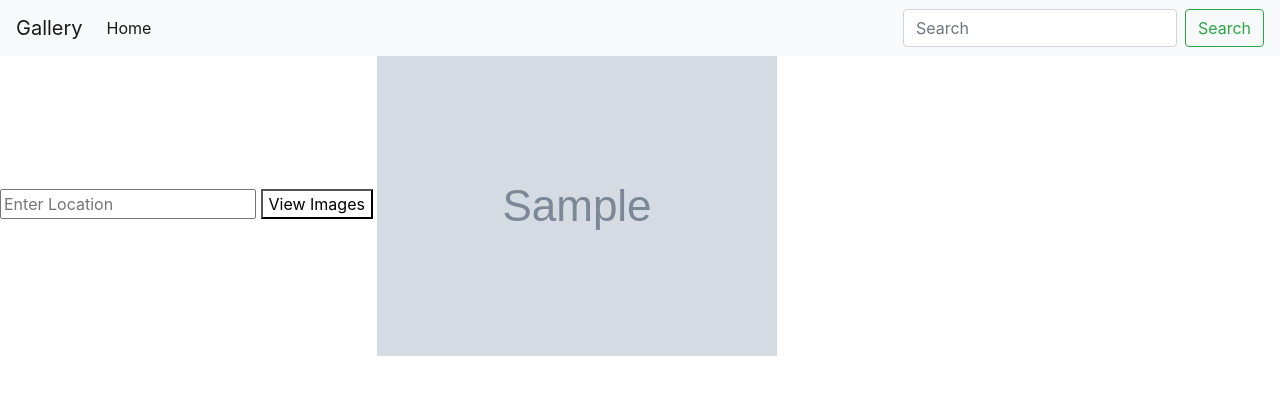
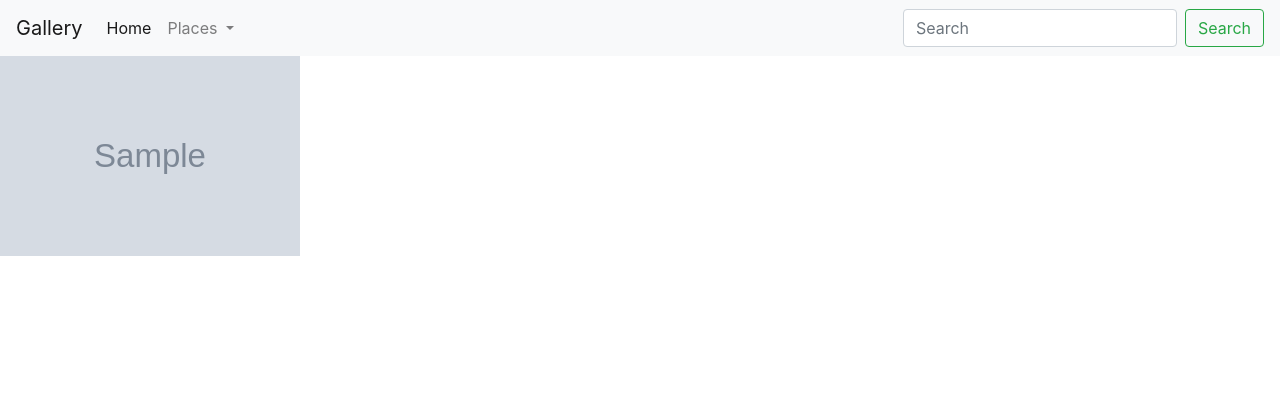
Before and after one commit to damunza/gallery-ip, a Django app: page /?location=1 in a window 1280 px wide. Shown: the top 395 px of the page. Run offline with Django 3.2, Linux system fonts and the light colour scheme; tables that the repository leaves empty hold one stand-in row (values such as "Sample post"); grey boxes marked "Sample" are stand-in pictures; some libraries are stand-ins or nearby versions.

Commit message:
was able to display images depending on the location from where they were taken

```diff
--- a/pics/models.py
+++ b/pics/models.py
@@ -45,7 +45,7 @@ class Image(models.Model):
         return image
 
     @classmethod
-    def view_image(cls,town):
-        image = cls.objects.filter(location = town)
+    def view_image(cls, town):
+        image = cls.objects.filter(location=town)
 
         return image
--- a/pics/templates/index.html
+++ b/pics/templates/index.html
@@ -3,15 +3,12 @@
 
 {% block content %}
 
-<input type="text" name="location" placeholder="Enter Location">
-<button type="submit" style="background-color:white;">View Images</button>
-
 {% for c in content %}
-  <img src="{{c.image.url}}" class="img-responsive" alt="Image" data-toggle="modal" data-target="#exampleModal">
+  <img src="{{c.image.url}}" style="height:200px; width: 300px;" class="img-responsive" alt="Image" data-toggle="modal" data-target="#exampleModal{{c.id}}">
 {% endfor %}
 
 {% for c in content %}
-<div class="modal fade" id="exampleModal" tabindex="-1" role="dialog" aria-labelledby="exampleModalLabel" aria-hidden="true">
+<div class="modal fade" id="exampleModal{{c.id}}" tabindex="-1" role="dialog" aria-labelledby="exampleModalLabel" aria-hidden="true">
   <div class="modal-dialog" role="document">
     <div class="modal-content">
       <div class="modal-header">
@@ -22,7 +19,7 @@
       </div>
       <div class="modal-body">
         <div class="card">
-          <img class="card-img-top" style="height:200px; width: 200px;" src="{{c.image.url}}" alt="Image">
+          <img class="card-img-top" style="height:200px; width: 300px;" src="{{c.image.url}}" alt="Image" data-toggle="modal" data-target="#exampleModal{{c.id}}">
           <div class="card-body">
             <p><b>Description:</b> {{c.description}}</p>
           </div>
--- a/pics/templates/navbar.html
+++ b/pics/templates/navbar.html
@@ -1,6 +1,6 @@
 
 <nav class="navbar navbar-expand-lg navbar-light bg-light">
-  <a class="navbar-brand" href="#">Gallery</a>
+  <a class="navbar-brand" href="{% url 'home' %}">Gallery</a>
   <button class="navbar-toggler" type="button" data-toggle="collapse" data-target="#navbarSupportedContent" aria-controls="navbarSupportedContent" aria-expanded="false" aria-label="Toggle navigation">
     <span class="navbar-toggler-icon"></span>
   </button>
@@ -8,20 +8,19 @@
   <div class="collapse navbar-collapse" id="navbarSupportedContent">
     <ul class="navbar-nav mr-auto">
       <li class="nav-item active">
-        <a class="nav-link" href="{ url 'home' }">Home <span class="sr-only">(current)</span></a>
+        <a class="nav-link" href="{% url 'home' %}">Home <span class="sr-only">(current)</span></a>
       </li>
 
-      <!-- <li class="nav-item dropdown">
-        <a class="nav-link dropdown-toggle" href="#" id="navbarDropdown" role="button" data-toggle="dropdown" aria-haspopup="true" aria-expanded="false">
-          Dropdown
+
+      <li class="nav-item dropdown">
+        <a class="nav-link dropdown-toggle" href="{% url 'home' %}" id="navbarDropdown" role="button" data-toggle="dropdown" aria-haspopup="true" aria-expanded="false">
+          Places
         </a>
         <div class="dropdown-menu" aria-labelledby="navbarDropdown">
-          <a class="dropdown-item" href="#">Action</a>
-          <a class="dropdown-item" href="#">Another action</a>
-          <div class="dropdown-divider"></div>
-          <a class="dropdown-item" href="#">Something else here</a>
-        </div>
-      </li> -->
+          {% for local in location %}
+          <a class="dropdown-item" href="/?location={{local.id}}">{{local.location}}</a>
+          {% endfor %}
+      </li>
 
     </ul>
     <form class="form-inline my-2 my-lg-0">
--- a/pics/views.py
+++ b/pics/views.py
@@ -5,17 +5,12 @@ from .models import *
 # Create your views here.
 
 def home(request):
-    # town = request.Get.get('location', None)
-    # if request.GET.get('location'):
-    #     town = request.GET['location']
-    #     print('in loop' + town)
-    # else:
-    #     print('out loop')
-    #     return render(request, 'index.html')
+    locations = Places.objects.all()
+    images = Image.objects.all()
     title = "Gallery"
     if 'location' in request.GET and request.GET['location']:
         town = request.GET.get('location')
         pictures = Image.view_image(town)
         return render(request, 'index.html', {'title': title, 'content': pictures})
 
-    return render(request, 'index.html')
+    return render(request, 'index.html',{'location': locations, 'content': images})
```
Also changed, not shown: media/pictures/cow1.jpeg (added), media/pictures/cow2.jpeg (added), media/pictures/cow3.jpeg (added), media/pictures/cow4.jpeg (added), media/pictures/cow6.jpeg (added).
